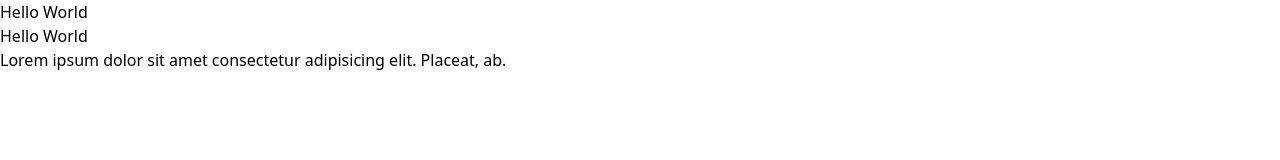
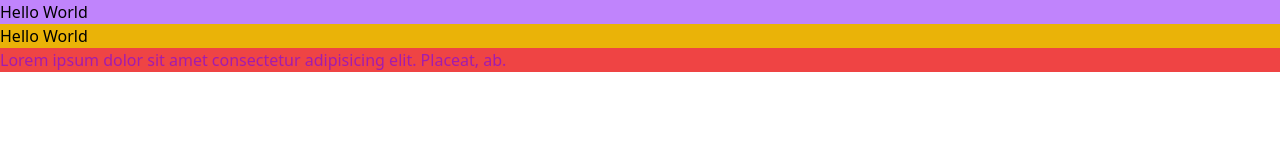
Before and after one commit to mstsurnalyakter/module-12, a plain HTML site: page index.html in a window 1280 px wide. Drawn offline with nearby package versions, Linux system fonts and the light colour scheme.

Commit message:
background color and text color used

```diff
--- a/index.html
+++ b/index.html
@@ -8,8 +8,8 @@
 
 </head>
 <body>
-    <h1>Hello World</h1>
-    <h3>Hello World</h3>
-    <p>Lorem ipsum dolor sit amet consectetur adipisicing elit. Placeat, ab.</p>
+    <h1 class="bg-purple-400">Hello World</h1>
+    <h3 class="bg-yellow-500">Hello World</h3>
+    <p class="bg-red-500 text-fuchsia-700">Lorem ipsum dolor sit amet consectetur adipisicing elit. Placeat, ab.</p>
 </body>
 </html>
```
